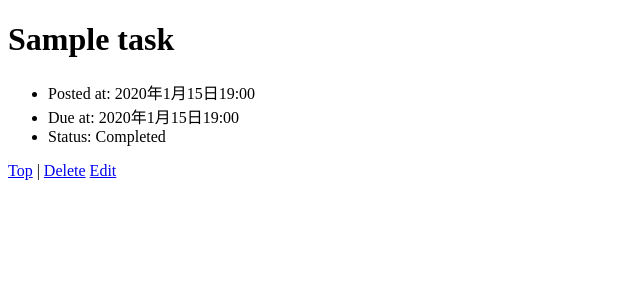
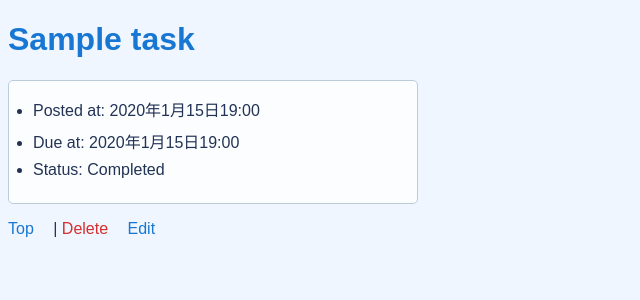
Before and after one commit to s1f102401955/django-test-exercise, a Django app: page /1/ in a window 1280 px wide. Shown: the top 300 px of the page, without its empty margins (0-640 px from the left). Run offline with Django 5.2, Linux system fonts and the light colour scheme; tables that the repository leaves empty hold one stand-in row (values such as "Sample post").

Commit message:
詳細画面にcssを適用

```diff
--- /dev/null
+++ b/todo/static/todo/css/detail.css
@@ -0,0 +1,30 @@
+body {
+  background: #f0f6ff;
+  color: #235;
+  font-family: sans-serif;
+}
+h1 {
+  color: #1877d2;
+}
+a {
+  color: #1877d2;
+  text-decoration: none;
+  margin-right: 15px;
+}
+a:hover {
+  text-decoration: underline;
+  color: #0b3c91;
+}
+ul {
+  background: #ffffffcc;
+  border: 1px solid #bcd;
+  border-radius: 5px;
+  padding: 1em 1.5em;
+  max-width: 360px;
+}
+li {
+  margin-bottom: 0.5em;
+}
+a[href*='delete'] {
+  color: #d32f2f;
+}
--- a/todo/templates/todo/detail.html
+++ b/todo/templates/todo/detail.html
@@ -6,6 +6,7 @@
     <title>To Do Application</title>
     <meta charset="UTF-8">
     <meta name="author" content="INIAD">
+    <link href="{% static 'todo/css/detail.css' %}" rel="stylesheet">
   </head>
 
   <body>
```
